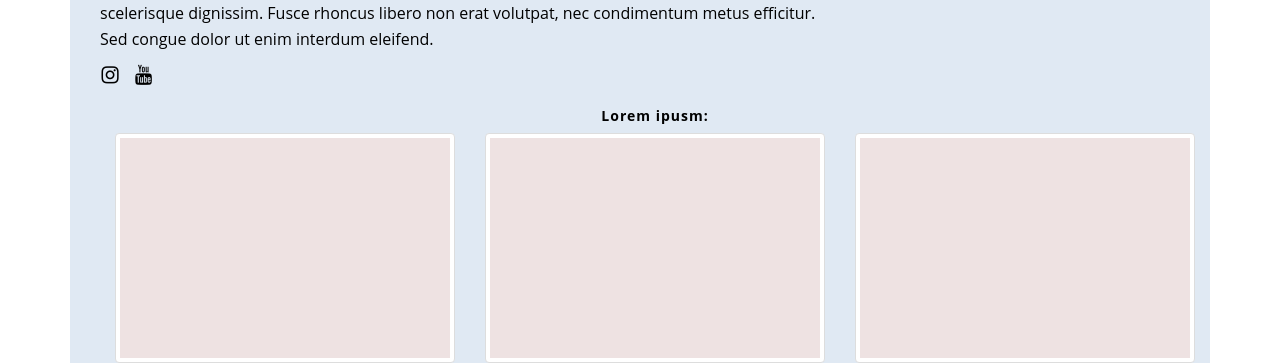
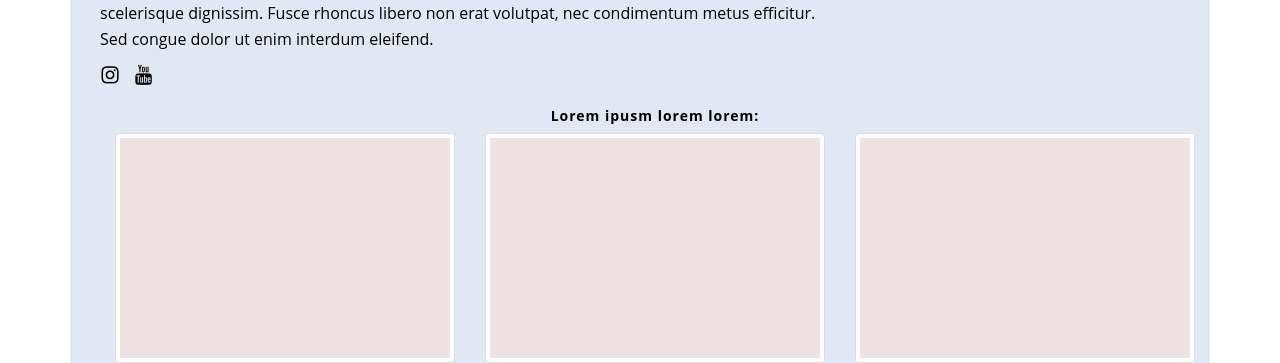
Before and after one commit to anselmi-tuhkanen2/Test, a Jekyll site: the page built from index.md, in a window 1280 px wide and 900 px high, scrolled down 1446 px. Shown: the part 154-517 px from the top of the window. Built offline with Jekyll 4.4.1, drawn with Linux system fonts in a browser that asks for light colours; nearby versions of some CDN libraries.

Commit message:
Updated Workshop

```diff
--- a/_kultavilla/workshop.markdown
+++ b/_kultavilla/workshop.markdown
@@ -3,4 +3,4 @@ title: Workshop
 name: workshop
 ---
 
-##### Lorem ipusm:
+##### Lorem ipusm lorem lorem:
```
